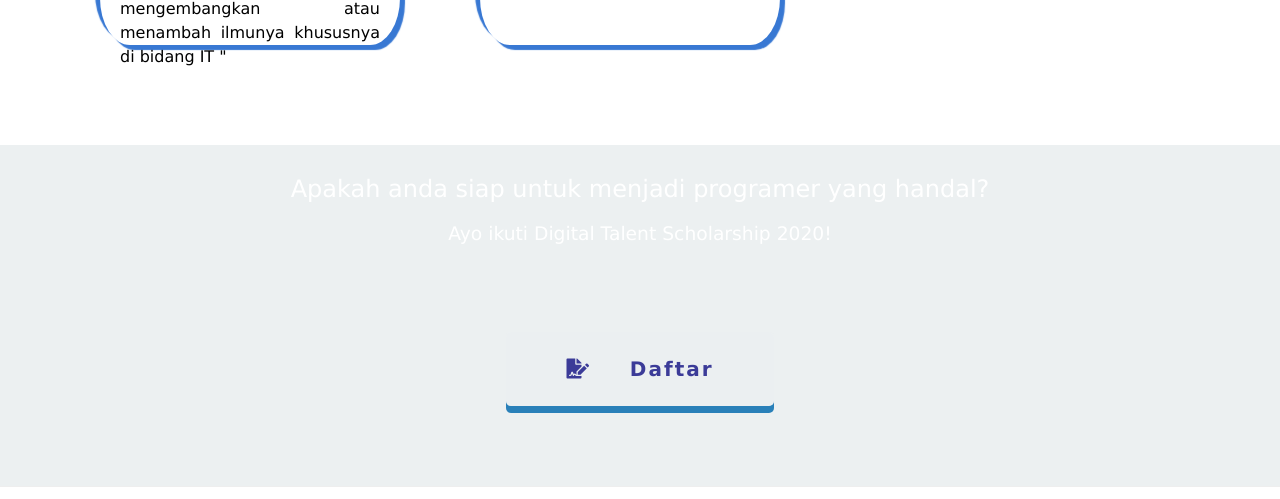
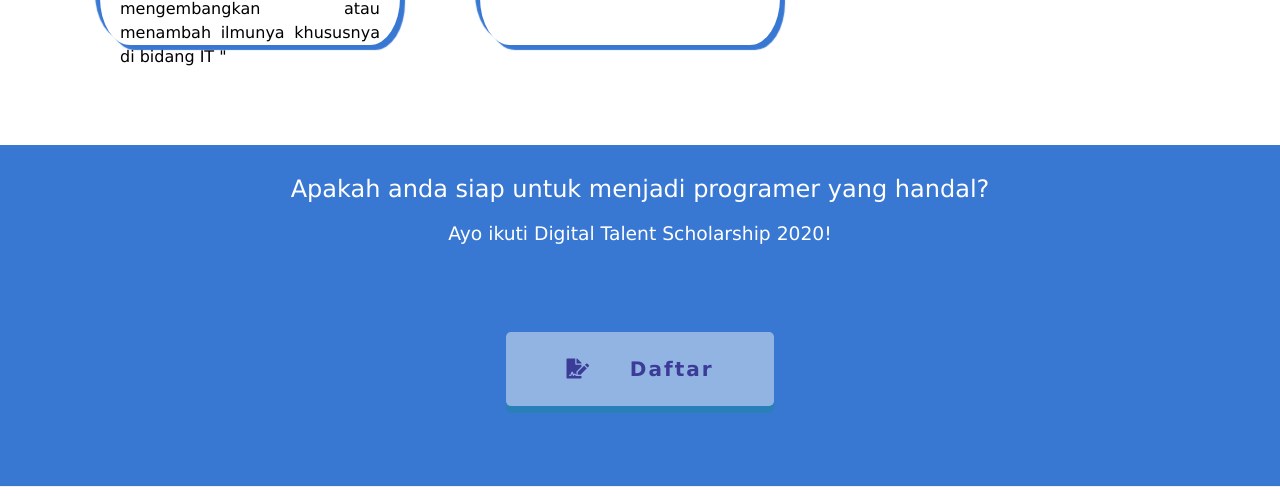
Before and after one commit to devioktavia123/C31_DTS20, a plain HTML site: page index.html in a window 1280 px wide. Shown: the part 2212-2711 px from the top of the page. Drawn offline with Linux system fonts and the light colour scheme.

Commit message:
Update stylesheet.css

```diff
--- a/stylesheet.css
+++ b/stylesheet.css
@@ -142,7 +142,7 @@ header {
   border-bottom: 1px solid #eee;
   padding-bottom: 80px;
   text-align: center;
-  background-color: rgba(236, 240, 241,1.0);
+  background-color: rgba(56,120,211,1);
 }
 
 .message {
```
